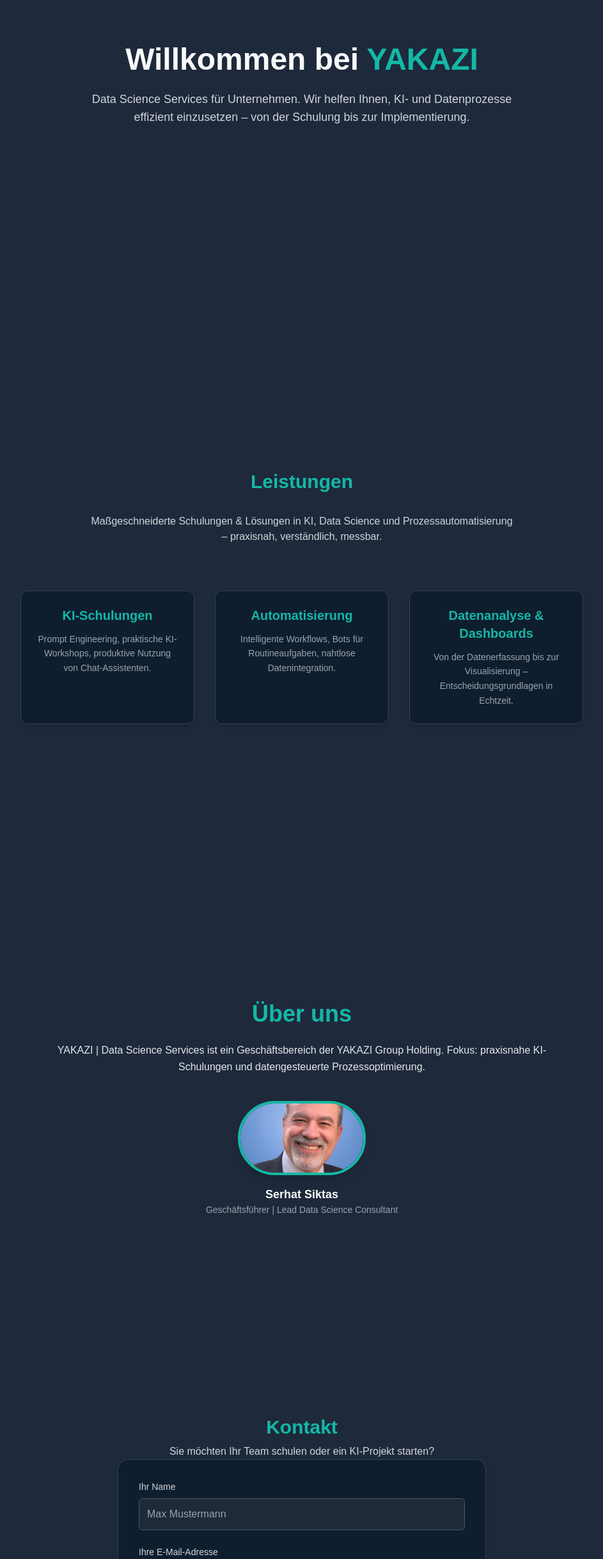
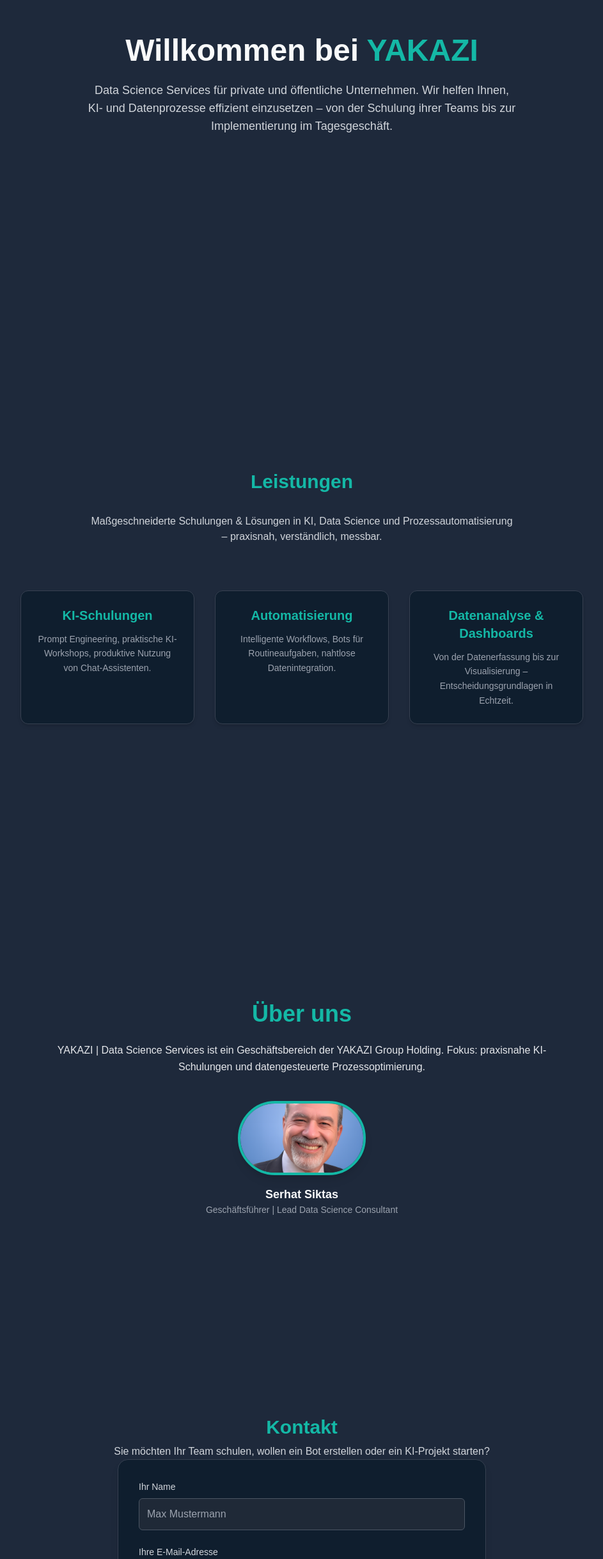
Before and after one commit to serhatsiktas/yakazi-datascienceservices, a Next.js app: page / in a window 1280 px wide. Shown: the part 363-2800 px from the top of the page at 64% size, without its empty margins (168-1111 px from the left). Built offline with nearby package versions, Linux system fonts and the light colour scheme.

Commit message:
change text

```diff
--- a/app/page.jsx
+++ b/app/page.jsx
@@ -57,7 +57,7 @@
 
     // Begrüßung
     if (history.length === 0) {
-      const welcome = "Willkommen beim **YAKAZI KI-Assistenten**!<br>Ich unterstütze Sie gerne bei Aufgaben rund um *KI, Daten & Prozesse.*";
+      const welcome = "Willkommen beim **YAKAZI KI-Assistenten**!<br>Unsere KI-Tools unterstützen Sie gerne bei Aufgaben und Fragen rund um *KI, Daten & Prozesse.*";
       messagesDiv.innerHTML += `<div class="yakazi-reply"><b>YAKAZI-KI:</b> ${md(welcome)}</div>`;
       history.push({ role: "YAKAZI-KI", text: welcome });
       save(history);
@@ -149,7 +149,7 @@
             Willkommen bei <span className="text-yakaziTurquoise">YAKAZI</span>
           </h1>
           <p className="text-lg text-gray-300 max-w-2xl">
-            Data Science Services für Unternehmen. Wir helfen Ihnen, KI- und Datenprozesse effizient einzusetzen – von der Schulung bis zur Implementierung.
+            Data Science Services für private und öffentliche Unternehmen. Wir helfen Ihnen, KI- und Datenprozesse effizient einzusetzen – von der Schulung ihrer Teams bis zur Implementierung im Tagesgeschäft.
           </p>
         </motion.section>
 
@@ -200,7 +200,7 @@
         <motion.section id="kontakt" className="py-20 text-center mx-auto w-11/12 md:w-3/4" variants={sectionVariants}>
           <h2 className="text-3xl font-semibold text-yakaziTurquoise mb-2">Kontakt</h2>
           <p className="text-gray-300 mb-0 max-w-2xl mx-auto">
-            Sie möchten Ihr Team schulen oder ein KI-Projekt starten?
+            Sie möchten Ihr Team schulen, wollen ein Bot erstellen oder ein KI-Projekt starten?
           </p>
           <ContactForm />
         </motion.section>
```
Also changed, not shown: vercel.json (added).
